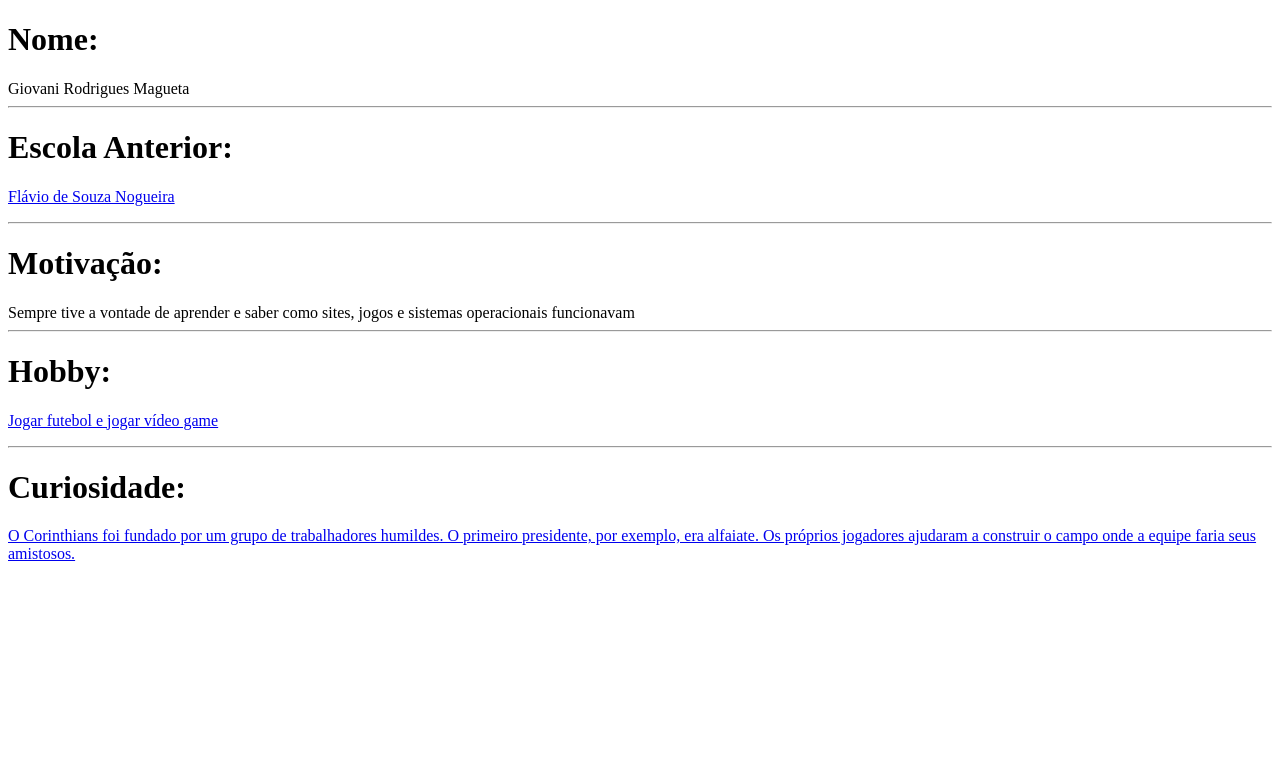
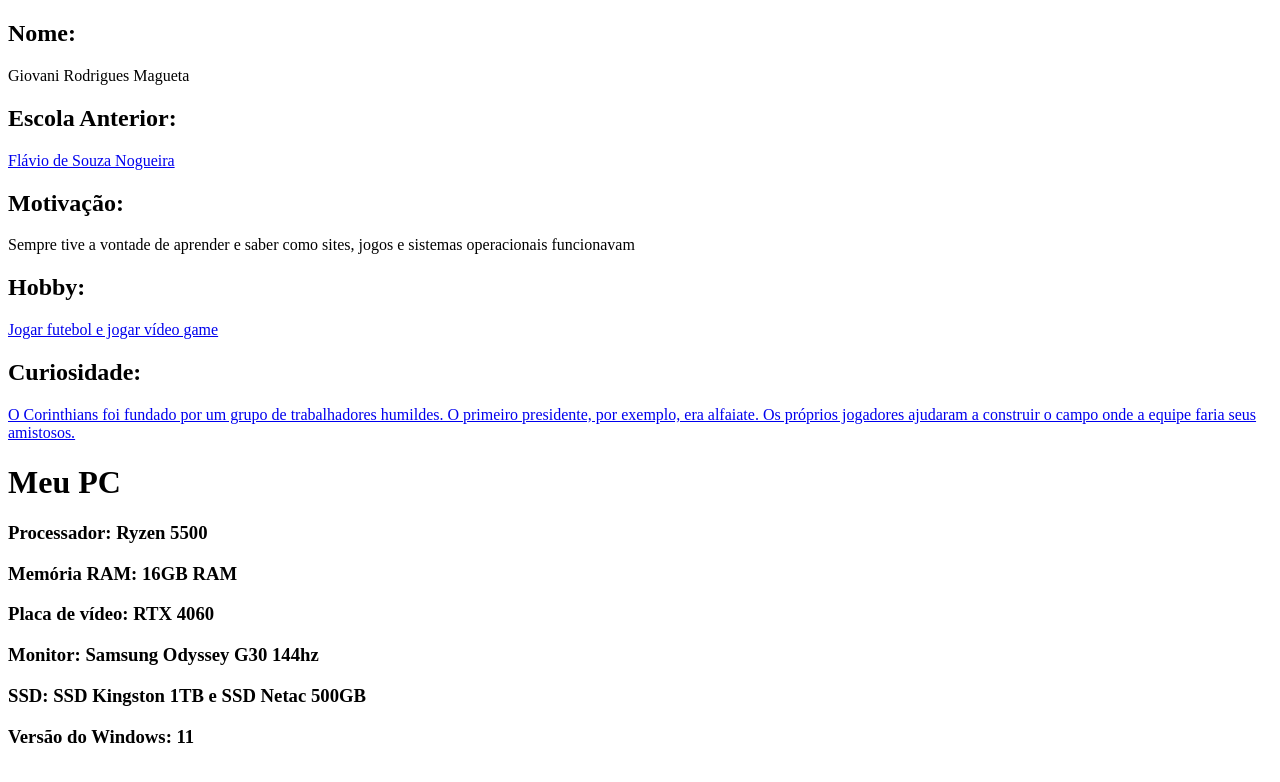
Before and after one commit to DogaoDaZN/dogaodazn.github.io, a plain HTML site: page index.html in a window 1280 px wide. Drawn offline with Linux system fonts and the light colour scheme.

Commit message:
Update index.html

```diff
--- a/index.html
+++ b/index.html
@@ -1,23 +1,31 @@
-  <!DOCTYPE html>
+<!DOCTYPE html>
 <html>
     <head>
         <title>Sobre mim</title>
     </head>
     <body>
-        <h1>Nome:</h1>
+        <h2>Nome:</h2>
         Giovani Rodrigues Magueta
-        <hr />
-        <h1>Escola Anterior:</h1>
+
+        <h2>Escola Anterior:</h2>
         <p><a href="https://escolafsn.webnode.page/">Flávio de Souza Nogueira</a></p>
-        <hr />
-        <h1>Motivação:</h1>
+
+        <h2>Motivação:</h2>
         Sempre tive a vontade de aprender e saber como sites, jogos e sistemas operacionais funcionavam
-        <hr />
+
         </p>
-        <h1>Hobby:</h1>
+        <h2>Hobby:</h2>
         <p><a href="https://pt.wikipedia.org/wiki/Sport_Club_Corinthians_Paulista">Jogar futebol e jogar vídeo game</a></p>
-        <hr />
-        <h1>Curiosidade:</h1>
+
+        <h2>Curiosidade:</h2>
         <p><a href="https://www.guiadoscuriosos.com.br/esportes/20-curiosidades-sobre-o-corinthians/">O Corinthians foi fundado por um grupo de trabalhadores humildes. O primeiro presidente, por exemplo, era alfaiate. Os próprios jogadores ajudaram a construir o campo onde a equipe faria seus amistosos.</a></p>
     </body>
+
+   <h1>Meu PC</h1>
+        <h3>Processador: Ryzen 5500</h3>
+        <h3>Memória RAM: 16GB RAM</h3>
+        <h3>Placa de vídeo: RTX 4060</h3>
+        <h3>Monitor: Samsung Odyssey G30 144hz</h3>
+        <h3>SSD: SSD Kingston 1TB e SSD Netac 500GB</h3>
+        <h3>Versão do Windows: 11</h3>
 </html>
```
